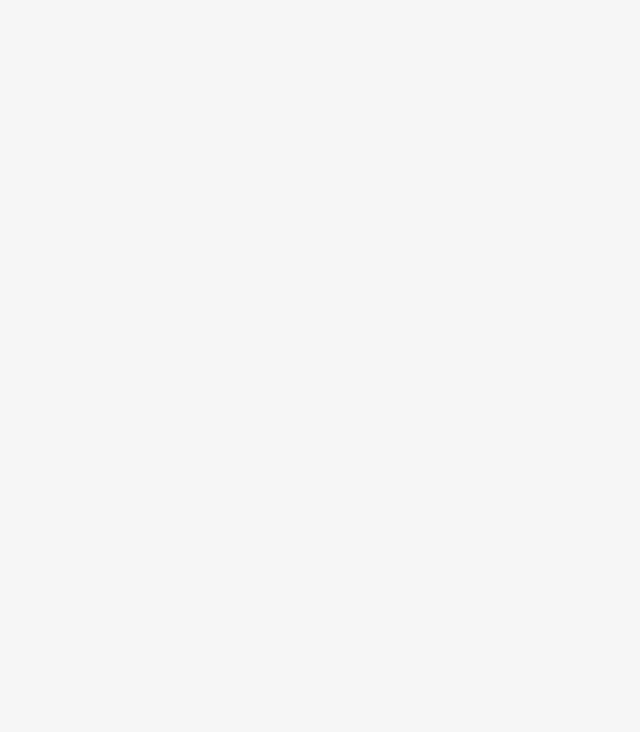
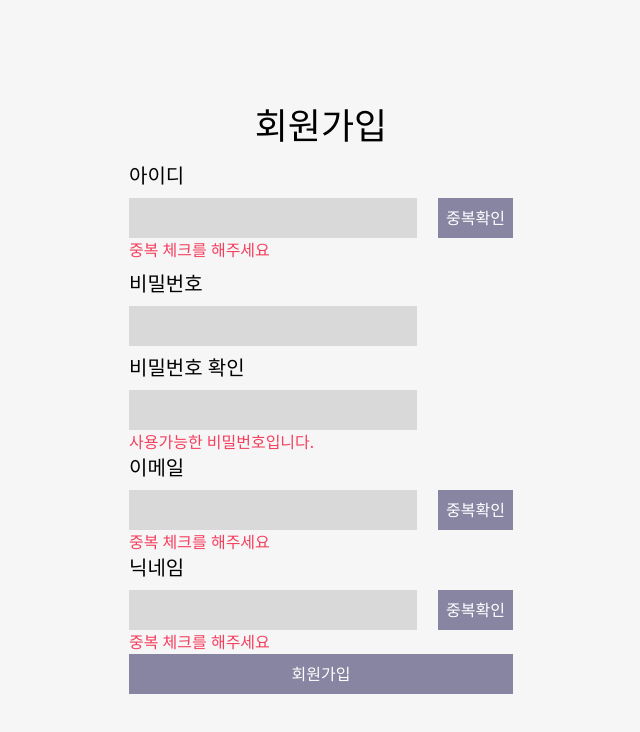
Before and after one commit to SongHan42/Estate, a React (Create React App) app in the folder frontend/: page /signup in a window 1280 px wide. Before the commit this address had no page. Shown: the top 732 px of the page, without its empty margins (319-959 px from the left). Built offline with nearby package versions, Linux system fonts and the light colour scheme.

Commit message:
[Feat] sing up
- input component
- password component
- sign up page

```diff
--- a/frontend/package.json
+++ b/frontend/package.json
@@ -13,6 +13,7 @@
     "@typescript-eslint/eslint-plugin": "^5.36.1",
     "@typescript-eslint/parser": "^5.36.1",
     "autoprefixer": "^10.4.8",
+    "axios": "^0.27.2",
     "eslint": "^8.23.0",
     "eslint-config-prettier": "^8.5.0",
     "eslint-plugin-prettier": "^4.2.1",
--- a/frontend/src/App.tsx
+++ b/frontend/src/App.tsx
@@ -1,6 +1,7 @@
 import React from "react";
 import { BrowserRouter as Router, Route, Routes } from "react-router-dom";
 import Login from "./Routes/Login/Login";
+import SignUp from "./Routes/SignUp/SignUp";
 
 function App() {
   return (
@@ -9,6 +10,7 @@ function App() {
         <div className="w-96">
           <Routes>
             <Route path="/" element={<Login />}></Route>
+            <Route path="/signup" element={<SignUp />}></Route>
           </Routes>
         </div>
       </div>
--- a/frontend/src/Components/Button.tsx
+++ b/frontend/src/Components/Button.tsx
@@ -1,7 +1,16 @@
 import React from "react";
 
-function Button({ text }: { text: string }) {
-  return <button className="w-full bg-[#8785a2] p-2 text-white">{text}</button>;
+type PropsType = {
+  text: string;
+  onClick?: React.MouseEventHandler<HTMLButtonElement>;
+};
+
+function Button({ text, onClick }: PropsType) {
+  return (
+    <button onClick={onClick} className="w-full bg-[#8785a2] p-2 text-white">
+      {text}
+    </button>
+  );
 }
 
 export default Button;
--- a/frontend/src/Routes/Login/Login.tsx
+++ b/frontend/src/Routes/Login/Login.tsx
@@ -1,5 +1,6 @@
 import React from "react";
 import Button from "../../Components/Button";
+import { Link } from "react-router-dom";
 
 function Login() {
   return (
@@ -14,7 +15,9 @@ function Login() {
           <Button text="로그인" />
         </a>
         <a className="w-full p-2">
-          <Button text="회원가입" />
+          <Link to="/SignUp">
+            <Button text="회원가입" />
+          </Link>
         </a>
       </div>
     </div>
--- /dev/null
+++ b/frontend/src/Routes/SignUp/InputComponent.tsx
@@ -0,0 +1,32 @@
+import React from "react";
+import Button from "../../Components/Button";
+import { Check } from "./SignUp";
+
+type PropsType = {
+  text: string;
+  check: Check;
+  onClick?: React.MouseEventHandler<HTMLButtonElement>;
+  onChange?: React.ChangeEventHandler<HTMLInputElement>;
+};
+
+function InputComponent({ text, check, onClick, onChange }: PropsType) {
+  const checkText = () => {
+    if (check === Check.start) return "중복 체크를 해주세요";
+    else if (check === Check.dup) return `중복된 ${text}입니다.`;
+    else return `사용 가능한 ${text}니다.`;
+  };
+  return (
+    <div className="w-full">
+      <p className="text-xl pb-2">{text}</p>
+      <div className="flex place-content-between">
+        <input className="bg-[#d9d9d9] w-72" onChange={onChange}></input>
+        <div className="right-0">
+          <Button onClick={onClick} text="중복확인" />
+        </div>
+      </div>
+      <p className="text-rose-500">{checkText()}</p>
+    </div>
+  );
+}
+
+export default InputComponent;
--- /dev/null
+++ b/frontend/src/Routes/SignUp/InputPassword.tsx
@@ -0,0 +1,27 @@
+import React from "react";
+
+type PropsType = {
+  text: string;
+  onChange?: React.ChangeEventHandler<HTMLInputElement>;
+};
+
+function InputPassword({ text, onChange }: PropsType) {
+  const checkText = () => {
+    return "";
+  };
+  return (
+    <div className="w-full mt-2">
+      <p className="text-xl pb-2">{text}</p>
+      <div className="flex place-content-between">
+        <input
+          type="password"
+          className="bg-[#d9d9d9] w-72 p-2"
+          onChange={onChange}
+        ></input>
+      </div>
+      <p className="text-rose-500">{checkText()}</p>
+    </div>
+  );
+}
+
+export default InputPassword;
--- /dev/null
+++ b/frontend/src/Routes/SignUp/SignUp.tsx
@@ -0,0 +1,104 @@
+import React, { useState } from "react";
+import InputComponent from "./InputComponent";
+import axios from "axios";
+import InputPassword from "./InputPassword";
+import Button from "../../Components/Button";
+
+export enum Check {
+  start,
+  dup,
+  notDup,
+}
+
+function SignUp() {
+  const [id, setId] = useState("");
+  const [checkId, setCheckId] = useState<Check>(Check.start);
+  const [password, setPassword] = useState("");
+  const [checkPassword, setCheckPassword] = useState("");
+  const [email, setEmail] = useState("");
+  const [checkEmail, setCheckEmail] = useState<Check>(Check.start);
+  const [nickname, setNickname] = useState("");
+  const [checkNickname, setCheckNickname] = useState<Check>(Check.start);
+
+  const onChangeId = (e: React.ChangeEvent<HTMLInputElement>) => {
+    setId(e.target.value);
+  };
+
+  const onCheckId = async () => {
+    setCheckId(Check.dup);
+    const data = await axios.get(
+      process.env.REACT_APP_API_URL + "user/id/" + id,
+    );
+    console.log(data);
+  };
+
+  const onChangePassword = (e: React.ChangeEvent<HTMLInputElement>) => {
+    setPassword(e.target.value);
+  };
+
+  const onChangeCheckPassword = (e: React.ChangeEvent<HTMLInputElement>) => {
+    setCheckPassword(e.target.value);
+  };
+
+  const passowrdCheckText = () => {
+    if (password !== checkPassword) {
+      return "비밀번호가 일치하지 않습니다.";
+    }
+    return "사용가능한 비밀번호입니다.";
+  };
+
+  const onChangeEmail = (e: React.ChangeEvent<HTMLInputElement>) => {
+    setEmail(e.target.value);
+  };
+
+  const onCheckEmail = async () => {
+    setCheckEmail(Check.dup);
+    const data = await axios.get(
+      process.env.REACT_APP_API_URL + "user/email/" + email,
+    );
+    console.log(data);
+  };
+
+  const onChangeNickname = (e: React.ChangeEvent<HTMLInputElement>) => {
+    setNickname(e.target.value);
+  };
+
+  const onCheckNickname = async () => {
+    setCheckNickname(Check.dup);
+    const data = await axios.get(
+      process.env.REACT_APP_API_URL + "user/nickname/" + nickname,
+    );
+    console.log(data);
+  };
+
+  return (
+    <div className="flex flex-col justify-center items-center w-full h-full">
+      <h1 className="text-4xl pb-4">회원가입</h1>
+
+      <InputComponent
+        text="아이디"
+        onClick={onCheckId}
+        onChange={onChangeId}
+        check={checkId}
+      />
+      <InputPassword text={"비밀번호"} onChange={onChangePassword} />
+      <InputPassword text={"비밀번호 확인"} onChange={onChangeCheckPassword} />
+      <p className="w-full text-left text-rose-500">{passowrdCheckText()}</p>
+      <InputComponent
+        text="이메일"
+        onClick={onCheckEmail}
+        onChange={onChangeEmail}
+        check={checkEmail}
+      />
+      <InputComponent
+        text="닉네임"
+        onClick={onCheckNickname}
+        onChange={onChangeNickname}
+        check={checkNickname}
+      />
+      <Button text={"회원가입"} />
+    </div>
+  );
+}
+
+export default SignUp;
```
Also changed, not shown: 1 other file (tests, documents, lock files or other folders).
